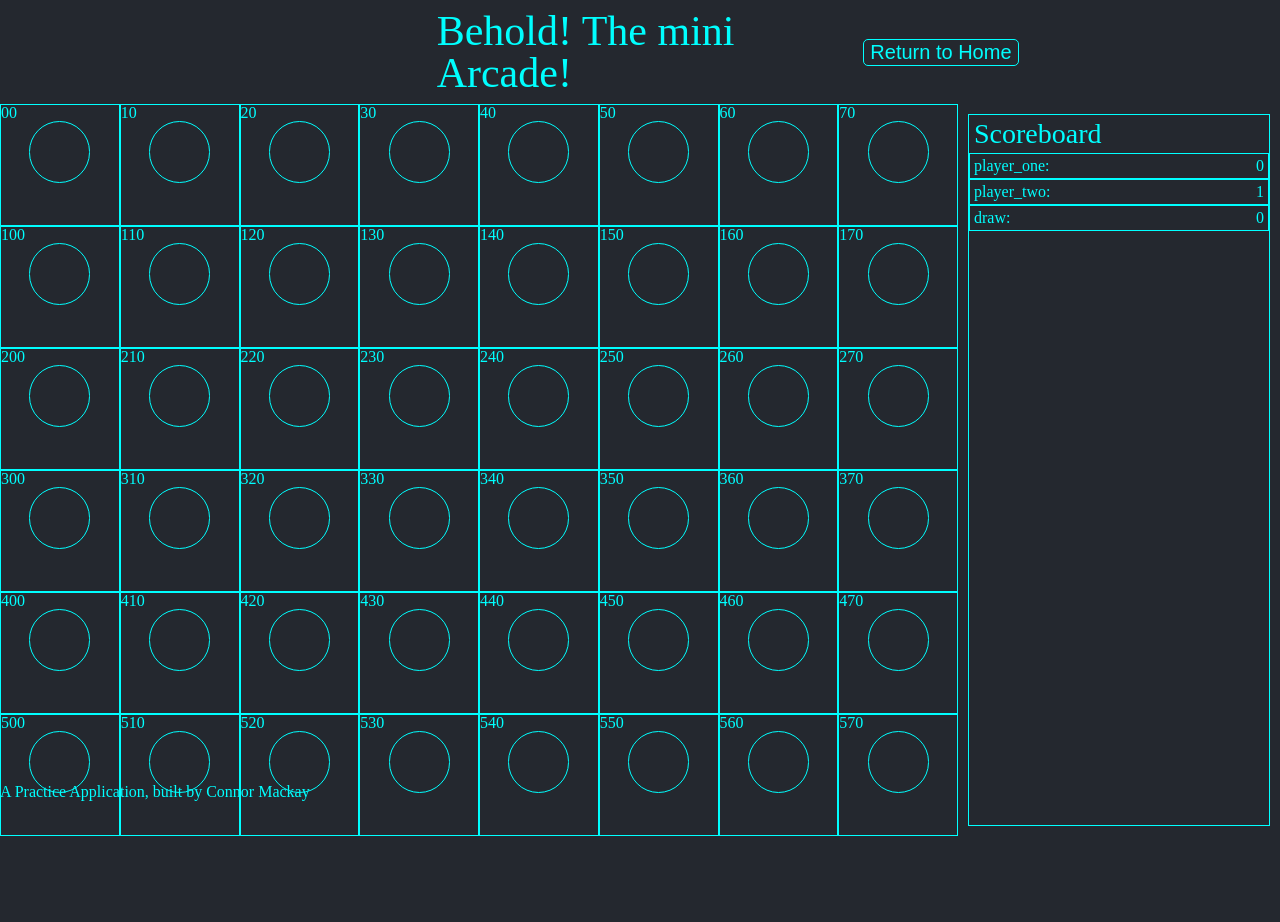
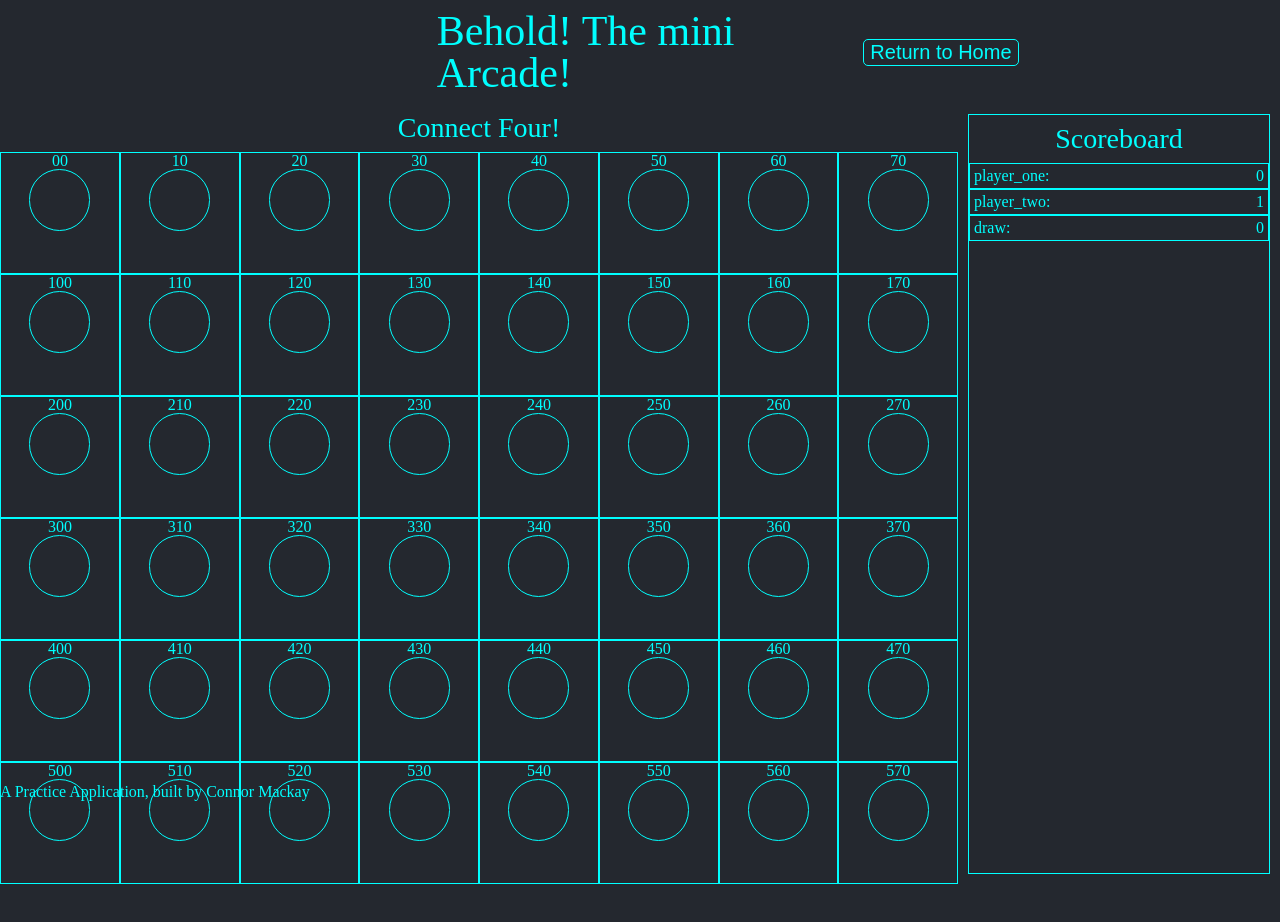
Before and after one commit to CD-Mackay/mini-arcade, a React app: page /connectfour in a window 1280 px wide. Shown: the top 922 px of the page. Built offline with nearby package versions, Linux system fonts and the light colour scheme.

Commit message:
Add visual representation for unavailable squares

```diff
--- a/client/src/components/games/ConnectFour/ConnectFour.js
+++ b/client/src/components/games/ConnectFour/ConnectFour.js
@@ -156,7 +156,10 @@ useEffect(() => {
 
   return (
     <StyledConnectFour>
+      <div>
+        <h4>Connect Four!</h4>
       <FourBoard onSelect={handlePickSquare} board={board} winner={winner}/>
+      </div>
       <ScoreKeeper record={record} />
     </StyledConnectFour>
   )
--- a/client/src/components/games/ConnectFour/StyledConnectFour.js
+++ b/client/src/components/games/ConnectFour/StyledConnectFour.js
@@ -3,6 +3,13 @@ import styled from 'styled-components';
 const StyledConnectFour = styled.section`
 display: grid;
 grid-template-columns: 3fr 1fr;
+div {
+  text-align: center;
+  h4 {
+    font-size: 28px;
+    margin: 10px;
+  }
+}
 `
 
 export default StyledConnectFour;
--- a/client/src/components/games/ConnectFour/atoms/FourSquare/FourSquare.js
+++ b/client/src/components/games/ConnectFour/atoms/FourSquare/FourSquare.js
@@ -10,7 +10,10 @@ import StyledFourSquare from './StyledFourSquare';
 const FourSquare = ({props, onSelect}) => {
 
   return (
-    <StyledFourSquare onClick={() => onSelect(props.indexArray[0], props.indexArray[1])} selected={props.selected} >
+    <StyledFourSquare
+    onClick={() => onSelect(props.indexArray[0], props.indexArray[1])}
+    available={props.available}
+    selected={props.selected} >
       <p>{props.index}{props.selected}</p>
       <div id="circle"></div>
     </StyledFourSquare>
--- a/client/src/components/games/ConnectFour/atoms/FourSquare/StyledFourSquare.js
+++ b/client/src/components/games/ConnectFour/atoms/FourSquare/StyledFourSquare.js
@@ -3,6 +3,9 @@ import styled from 'styled-components';
 const StyledFourSquare = styled.div`
 border: 1px solid #00FFFF;
 height: 120px;
+:hover {
+  background: ${props => props.available === true ? "green" : "gray"}
+}
 #circle {
   height: 50%;
   width: 50%;
```
